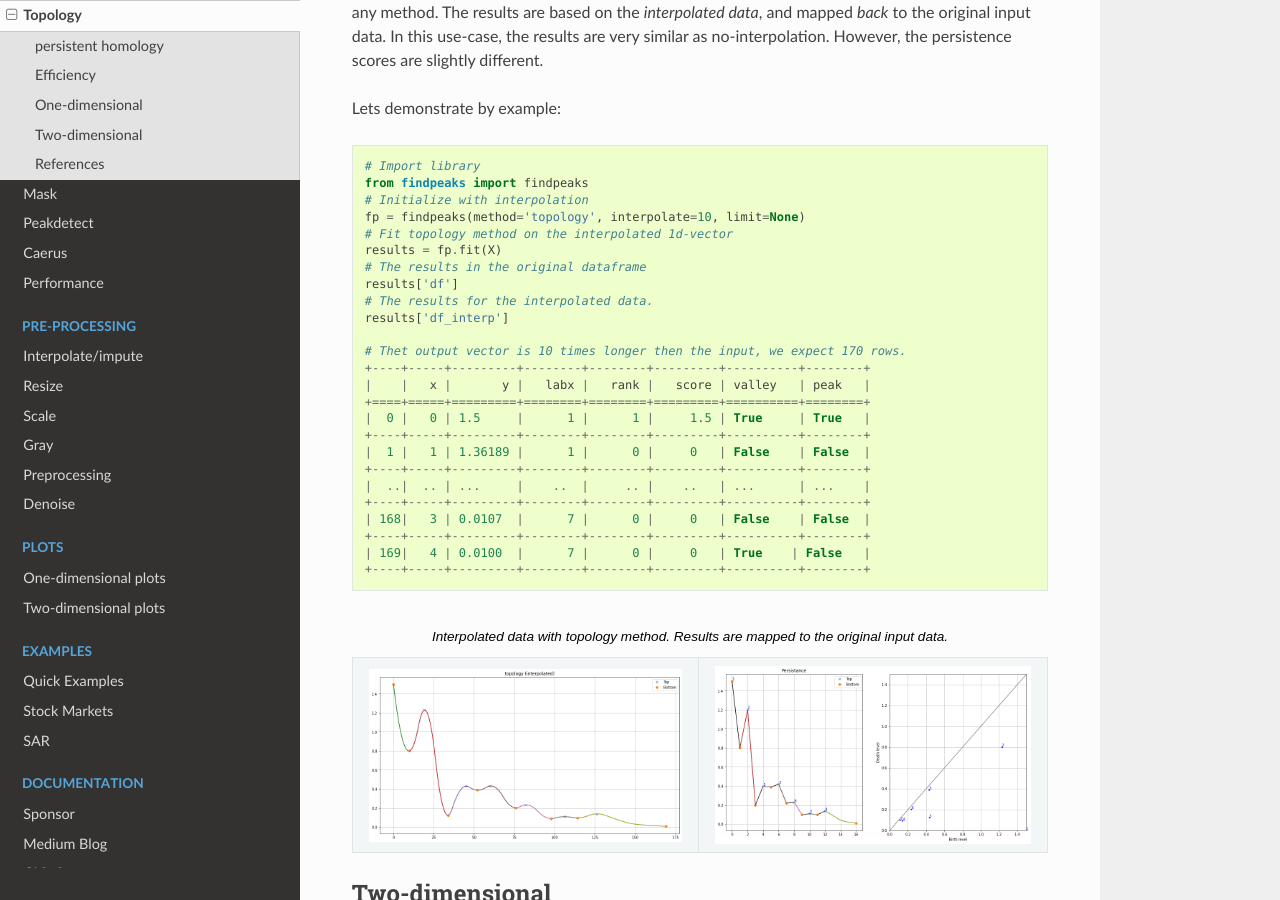
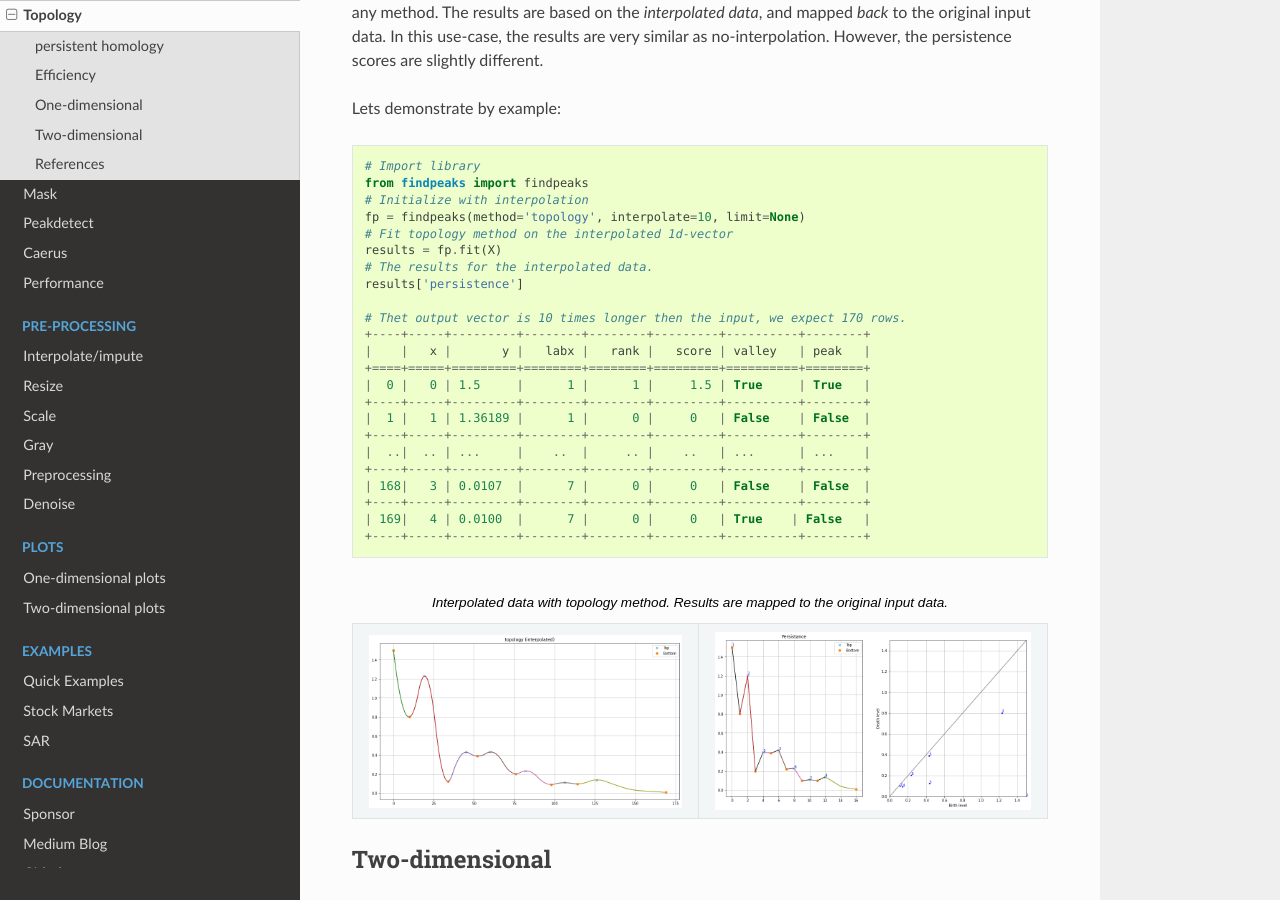
Before and after one commit to erdogant/findpeaks, a Sphinx documentation site: the page built from docs/source/Topology.rst, in a window 1280 px wide and 900 px high, scrolled down 4719 px. Built offline with Sphinx 7.4.7 and the Read the Docs theme 2.0.0, drawn with Linux system fonts in a browser that asks for light colours.

Commit message:
update pages

```diff
--- a/docs/source/Topology.rst
+++ b/docs/source/Topology.rst
@@ -202,10 +202,8 @@ Lets demonstrate by example:
     fp = findpeaks(method='topology', interpolate=10, limit=None)
     # Fit topology method on the interpolated 1d-vector
     results = fp.fit(X)
-    # The results in the original dataframe
-    results['df']
     # The results for the interpolated data.
-    results['df_interp']
+    results['persistence']
 
     # Thet output vector is 10 times longer then the input, we expect 170 rows.
     +----+-----+---------+--------+--------+---------+----------+--------+
```
